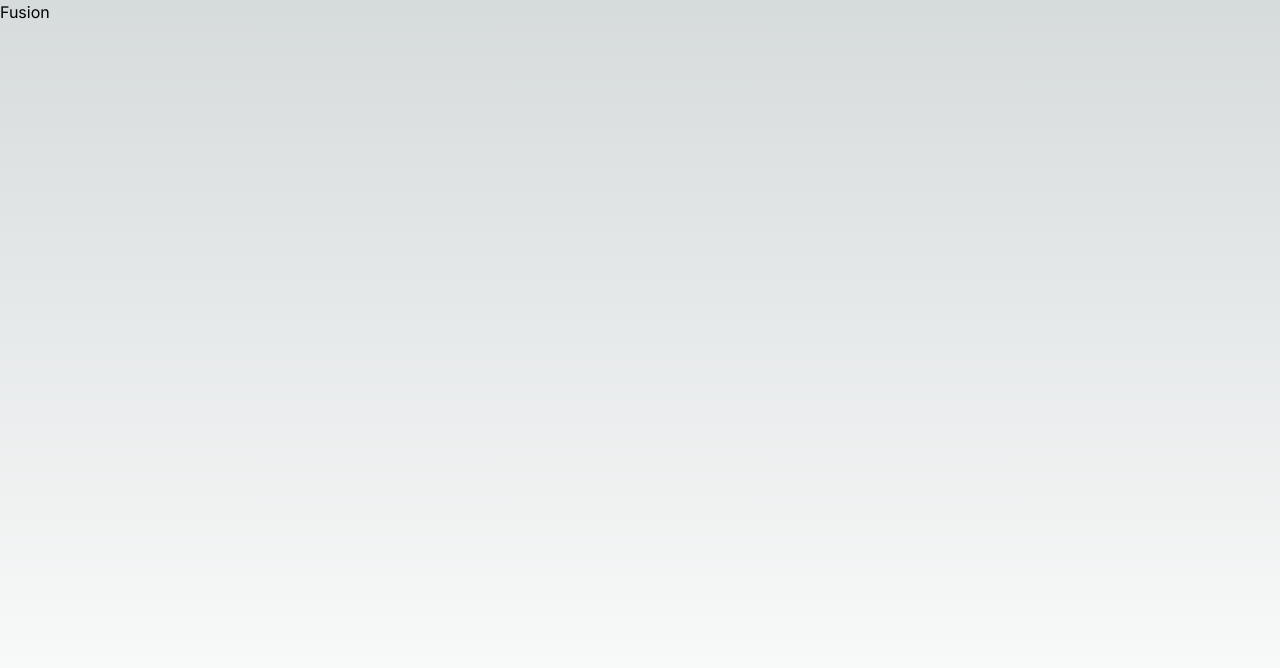
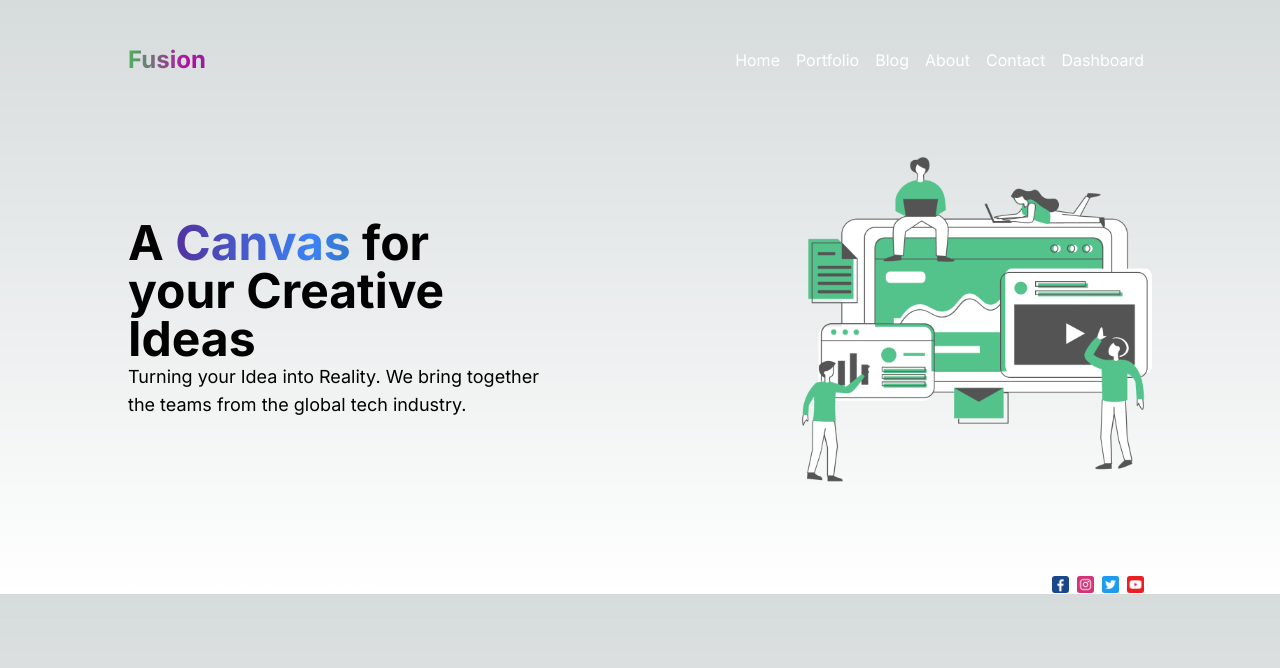
Before and after one commit to JOHN-AMAO/Fusion-Blog, a Next.js app: page / in a window 1280 px wide. Shown: the top 668 px of the page. Built offline with nearby package versions, Linux system fonts and the light colour scheme.

Commit message:
"homepage"

```diff
--- /dev/null
+++ b/src/app/about/page.jsx
@@ -0,0 +1,7 @@
+import React from "react";
+
+const About = () => {
+  return <div>About</div>;
+};
+
+export default About;
--- /dev/null
+++ b/src/app/blog/page.jsx
@@ -0,0 +1,7 @@
+import React from "react";
+
+const Blog = () => {
+  return <div>Blog</div>;
+};
+
+export default Blog;
--- /dev/null
+++ b/src/app/contact/page.jsx
@@ -0,0 +1,7 @@
+import React from "react";
+
+const Contact = () => {
+  return <div>Contact</div>;
+};
+
+export default Contact;
--- /dev/null
+++ b/src/app/dashboard/page.jsx
@@ -0,0 +1,7 @@
+import React from "react";
+
+const dashboard = () => {
+  return <div>dashboard</div>;
+};
+
+export default dashboard;
--- a/src/app/layout.js
+++ b/src/app/layout.js
@@ -1,17 +1,23 @@
-import './globals.css'
-import { Inter } from 'next/font/google'
+import NavBar from "@/components/navbar/NavBar";
+import "./globals.css";
+import { Inter } from "next/font/google";
+import Footer from "@/components/footer/Footer";
 
-const inter = Inter({ subsets: ['latin'] })
+const inter = Inter({ subsets: ["latin"] });
 
 export const metadata = {
-  title: 'Create Next App',
-  description: 'Generated by create next app',
-}
+  title: "Fusion",
+  description: "Share your ideas",
+};
 
 export default function RootLayout({ children }) {
   return (
-    <html lang="en">
-      <body className={inter.className}>{children}</body>
+    <html lang='en'>
+      <body className={inter.className}>
+        <NavBar />
+        {children}
+        <Footer />
+      </body>
     </html>
-  )
+  );
 }
--- a/src/app/page.js
+++ b/src/app/page.js
@@ -1,11 +1,34 @@
-import Link from "next/link";
+import Image from "next/image";
+
+import Hero from "public/hero.png";
 
 export default function Home() {
   return (
-    <main className='flex min-h-screen  justify-between '>
-      <div>
-        <Link href='/'>Fusion</Link>
+    <div className='flex items-center justify-between lg:mx-32 mt-16 lg:flex-row flex-col'>
+      <div className=''>
+        <h1 className='font-bold text-3xl  lg:text-5xl text-center lg:text-left mx-12 lg:mx-0'>
+          A{" "}
+          <span className='bg-gradient-to-r from-[#581c87] via-blue-500 to-green-900 text-transparent bg-clip-text animate-text'>
+            {" "}
+            Canvas
+          </span>{" "}
+          for <span className=' lg:block'> your Creative</span>{" "}
+          <span className=' lg:block'> Ideas</span>
+        </h1>
+        <p className='md:text-lg sm:text-sm text-sm lg:text-left text-center '>
+          Turning your Idea into Reality. We bring together <br></br> the teams
+          from the global tech industry.
+        </p>
       </div>
-    </main>
+      <div className=''>
+        <Image
+          src={Hero}
+          width={350}
+          height={350}
+          alt=''
+          className=''
+        />
+      </div>
+    </div>
   );
 }
--- /dev/null
+++ b/src/app/portfolio/page.jsx
@@ -0,0 +1,7 @@
+import React from "react";
+
+const Portfolio = () => {
+  return <div>Portfolio</div>;
+};
+
+export default Portfolio;
--- /dev/null
+++ b/src/components/footer/Footer.jsx
@@ -0,0 +1,45 @@
+import React from "react";
+
+import Image from "next/image";
+
+const Footer = () => {
+  return (
+    <div className='flex items-center justify-between mx-32 mt-20'>
+      <div className='text-white '>
+        <p className='text-sm'>©2023 John Amao. All rights reserved.</p>
+      </div>
+      <div className='flex items-center justify-between'>
+        <Image
+          src='/1.png'
+          width={25}
+          height={25}
+          className='pr-2'
+          alt='Lama Dev Facebook Account'
+        />
+        <Image
+          src='/2.png'
+          width={25}
+          height={25}
+          className='pr-2'
+          alt='AJy'
+        />
+        <Image
+          src='/3.png'
+          width={25}
+          height={25}
+          className='pr-2'
+          alt='AJy'
+        />
+        <Image
+          src='/4.png'
+          width={25}
+          height={25}
+          className='pr-2'
+          alt='AJy'
+        />
+      </div>
+    </div>
+  );
+};
+
+export default Footer;
--- /dev/null
+++ b/src/components/navbar/NavBar.jsx
@@ -0,0 +1,60 @@
+import Link from "next/link";
+import React from "react";
+
+const links = [
+  {
+    id: 1,
+    title: "Home",
+    url: "/",
+  },
+  {
+    id: 2,
+    title: "Portfolio",
+    url: "/portfolio",
+  },
+  {
+    id: 3,
+    title: "Blog",
+    url: "/blog",
+  },
+  {
+    id: 4,
+    title: "About",
+    url: "/about",
+  },
+  {
+    id: 5,
+    title: "Contact",
+    url: "/contact",
+  },
+  {
+    id: 6,
+    title: "Dashboard",
+    url: "/dashboard",
+  },
+];
+
+const NavBar = () => {
+  return (
+    <div className='flex items-center justify-between mx-10 lg:mx-32 mt-10'>
+      <div>
+        <h1 className='text-2xl bg-gradient-to-r from-[#30df48] via-[#b609a7] to-[#077e64] text-transparent bg-clip-text animate-text font-bold'>
+          Fusion
+        </h1>
+      </div>
+      <div className='hidden md:flex'>
+        {links.map((link) => (
+          <Link
+            className='p-2 text-white'
+            href={link.url}
+            key={link.id}
+          >
+            {link.title}
+          </Link>
+        ))}
+      </div>
+    </div>
+  );
+};
+
+export default NavBar;
--- a/tailwind.config.js
+++ b/tailwind.config.js
@@ -1,18 +1,33 @@
 /** @type {import('tailwindcss').Config} */
 module.exports = {
   content: [
-    './src/pages/**/*.{js,ts,jsx,tsx,mdx}',
-    './src/components/**/*.{js,ts,jsx,tsx,mdx}',
-    './src/app/**/*.{js,ts,jsx,tsx,mdx}',
+    "./src/pages/**/*.{js,ts,jsx,tsx,mdx}",
+    "./src/components/**/*.{js,ts,jsx,tsx,mdx}",
+    "./src/app/**/*.{js,ts,jsx,tsx,mdx}",
   ],
   theme: {
     extend: {
+      animation: {
+        text: "text 2s ease infinite",
+      },
+      keyframes: {
+        text: {
+          "0%, 100%": {
+            "background-size": "200% 200%",
+            "background-position": "left center",
+          },
+          "50%": {
+            "background-size": "200% 200%",
+            "background-position": "right center",
+          },
+        },
+      },
       backgroundImage: {
-        'gradient-radial': 'radial-gradient(var(--tw-gradient-stops))',
-        'gradient-conic':
-          'conic-gradient(from 180deg at 50% 50%, var(--tw-gradient-stops))',
+        "gradient-radial": "radial-gradient(var(--tw-gradient-stops))",
+        "gradient-conic":
+          "conic-gradient(from 180deg at 50% 50%, var(--tw-gradient-stops))",
       },
     },
   },
   plugins: [],
-}
+};
```
